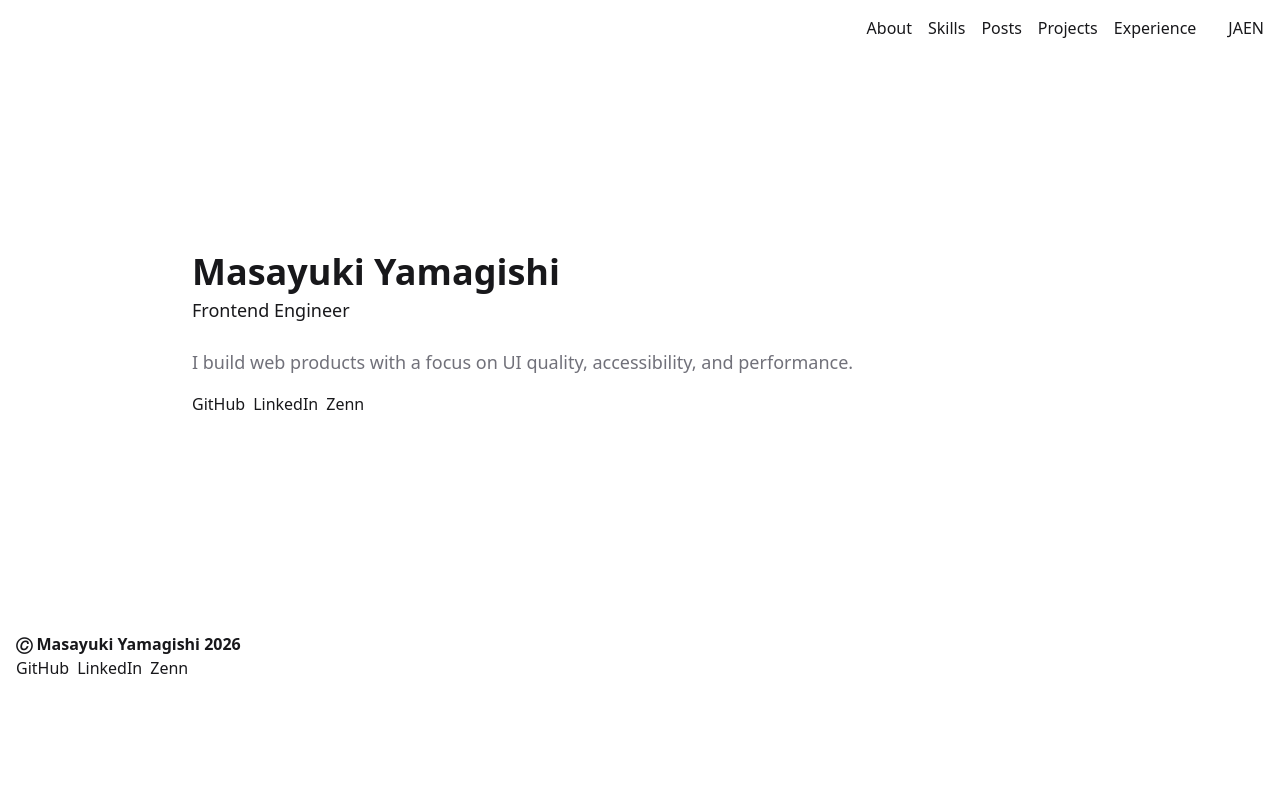
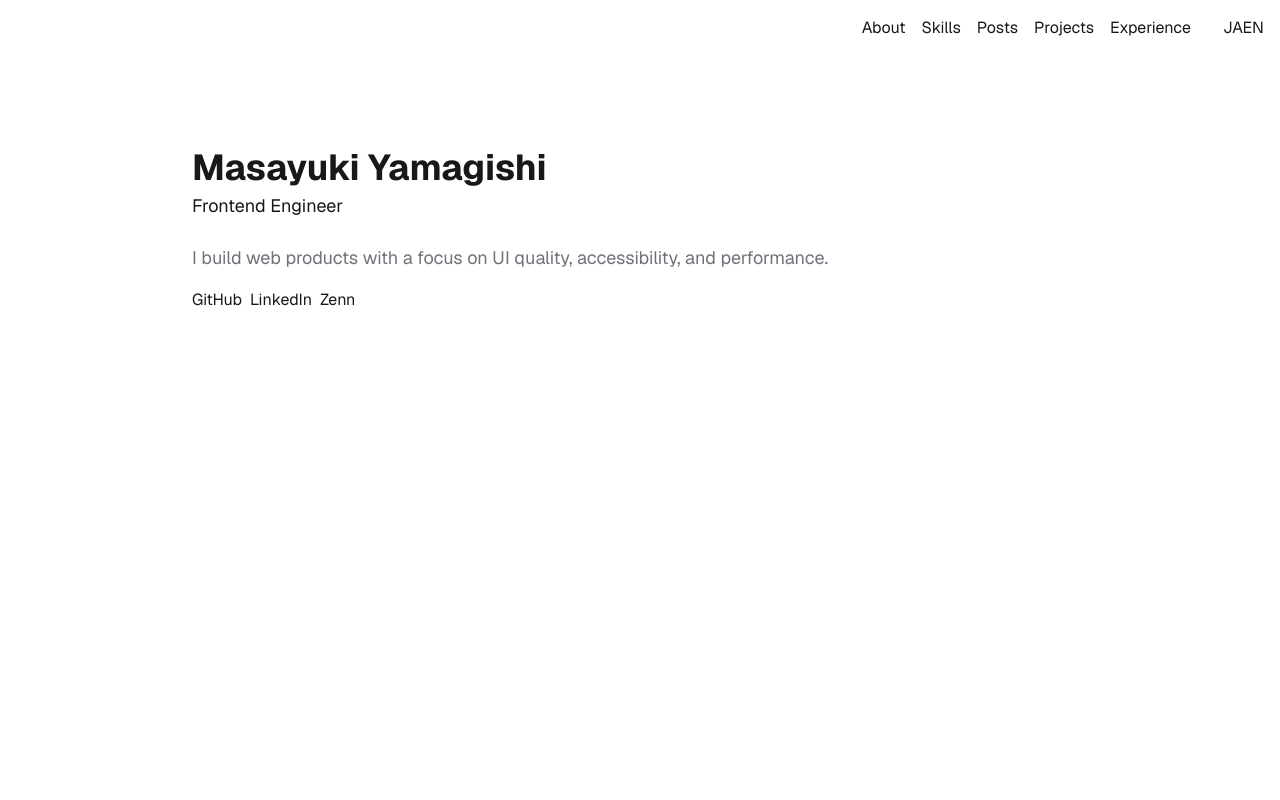
Before and after one commit to MasayukiYamagishi/MasayukiYamagishi.github.io, a Next.js app: page /en in a window 1280 px wide. Shown: the top 800 px of the page. Built offline with nearby package versions, Linux system fonts and the light colour scheme.

Commit message:
フォント追加とスタイル調整

```diff
--- a/src/app/(en)/layout.tsx
+++ b/src/app/(en)/layout.tsx
@@ -1,6 +1,7 @@
 import { Footer } from "@/components/layout/Footer";
 import { Header } from "@/components/layout/Header";
 import { ThemeProvider } from "@/components/providers/ThemeProvider";
+import { geistMono, geistSans, notoSansJP } from "@/config/fonts";
 import { siteMetadata } from "@/config/site";
 import { ReactNode } from "react";
 import "../globals.css";
@@ -13,7 +14,16 @@ type Props = {
 
 export default async function LocaleLayout({ children }: Props) {
   return (
-    <html lang="en" suppressHydrationWarning>
+    <html
+      lang="en"
+      className={`
+        ${geistSans.variable}
+        ${geistMono.variable}
+        ${notoSansJP.variable}
+        antialiased
+      `}
+      suppressHydrationWarning
+    >
       <body>
         <ThemeProvider>
           <Header locale="en" />
--- a/src/app/(ja)/layout.tsx
+++ b/src/app/(ja)/layout.tsx
@@ -1,6 +1,7 @@
 import { Footer } from "@/components/layout/Footer";
 import { Header } from "@/components/layout/Header";
 import { ThemeProvider } from "@/components/providers/ThemeProvider";
+import { geistMono, geistSans, notoSansJP } from "@/config/fonts";
 import { siteMetadata } from "@/config/site";
 import { ReactNode } from "react";
 import "../globals.css";
@@ -13,7 +14,16 @@ type Props = {
 
 export default async function LocaleLayout({ children }: Props) {
   return (
-    <html lang="ja" suppressHydrationWarning>
+    <html
+      lang="ja"
+      className={`
+        ${geistSans.variable}
+        ${geistMono.variable}
+        ${notoSansJP.variable}
+        antialiased
+      `}
+      suppressHydrationWarning
+    >
       <body>
         <ThemeProvider>
           <Header locale="ja" />
--- a/src/app/globals.css
+++ b/src/app/globals.css
@@ -39,8 +39,8 @@
   --color-accent: var(--accent);
   --color-accent-foreground: var(--accent-foreground);
 
-  --font-sans: var(--font-geist-sans);
-  --font-mono: var(--font-geist-mono);
+  --font-sans: var(--font-geist-sans), var(--font-noto-sans-jp), sans-serif;
+  --font-mono: var(--font-geist-mono), monospace;
 }
 
 html {
--- a/src/components/sections/Hero.tsx
+++ b/src/components/sections/Hero.tsx
@@ -13,7 +13,16 @@ export function Hero({ dictionary }: HeroProps) {
   return (
     <section
       id={sectionIds.about}
-      className="mx-auto flex min-h-[70vh] w-full max-w-5xl flex-col justify-center px-6 py-24 sm:px-8"
+      className="
+        mx-auto
+        w-full
+        max-w-5xl
+        scroll-mt-24
+        px-6
+        py-20
+        sm:px-8
+        sm:py-24
+      "
     >
       <h1 className="mb-2 text-base font-bold leading-8 text-foreground sm:text-4xl">
         {dictionary.name}
--- a/src/components/sections/Posts.tsx
+++ b/src/components/sections/Posts.tsx
@@ -7,5 +7,19 @@ type PostsProps = {
 };
 
 export function Posts({ dictionary }: PostsProps) {
-  return <section id={sectionIds.posts}></section>;
+  return (
+    <section
+      id={sectionIds.posts}
+      className="
+        mx-auto
+        w-full
+        max-w-5xl
+        scroll-mt-24
+        px-6
+        py-20
+        sm:px-8
+        sm:py-24
+      "
+    ></section>
+  );
 }
--- a/src/components/sections/Projects.tsx
+++ b/src/components/sections/Projects.tsx
@@ -7,5 +7,19 @@ type ProjectsProps = {
 };
 
 export function Projects({ dictionary }: ProjectsProps) {
-  return <section id={sectionIds.projects}></section>;
+  return (
+    <section
+      id={sectionIds.projects}
+      className="
+        mx-auto
+        w-full
+        max-w-5xl
+        scroll-mt-24
+        px-6
+        py-20
+        sm:px-8
+        sm:py-24
+      "
+    ></section>
+  );
 }
--- a/src/components/sections/Skills.tsx
+++ b/src/components/sections/Skills.tsx
@@ -6,7 +6,19 @@ type SkillsProps = {
 
 export function Skills({ dictionary }: SkillsProps) {
   return (
-    <section id={sectionIds.skills}>
+    <section
+      id={sectionIds.skills}
+      className="
+        mx-auto
+        w-full
+        max-w-5xl
+        scroll-mt-24
+        px-6
+        py-20
+        sm:px-8
+        sm:py-24
+      "
+    >
       <div className="frontend"></div>
       <div className="backend"></div>
       <div className="Engineering"></div>
--- a/src/components/sections/WorkExperience.tsx
+++ b/src/components/sections/WorkExperience.tsx
@@ -5,5 +5,19 @@ type WorkExperienceProps = {
 };
 
 export function WorkExperience({ dictionary }: WorkExperienceProps) {
-  return <section id={sectionIds.experience}></section>;
+  return (
+    <section
+      id={sectionIds.experience}
+      className="
+        mx-auto
+        w-full
+        max-w-5xl
+        scroll-mt-24
+        px-6
+        py-20
+        sm:px-8
+        sm:py-24
+      "
+    ></section>
+  );
 }
--- /dev/null
+++ b/src/config/fonts.ts
@@ -0,0 +1,16 @@
+import { Geist, Geist_Mono, Noto_Sans_JP } from "next/font/google";
+
+export const geistSans = Geist({
+  subsets: ["latin"],
+  variable: "--font-geist-sans",
+});
+
+export const geistMono = Geist_Mono({
+  subsets: ["latin"],
+  variable: "--font-geist-mono",
+});
+
+export const notoSansJP = Noto_Sans_JP({
+  variable: "--font-noto-sans-jp",
+  preload: false,
+});
```
